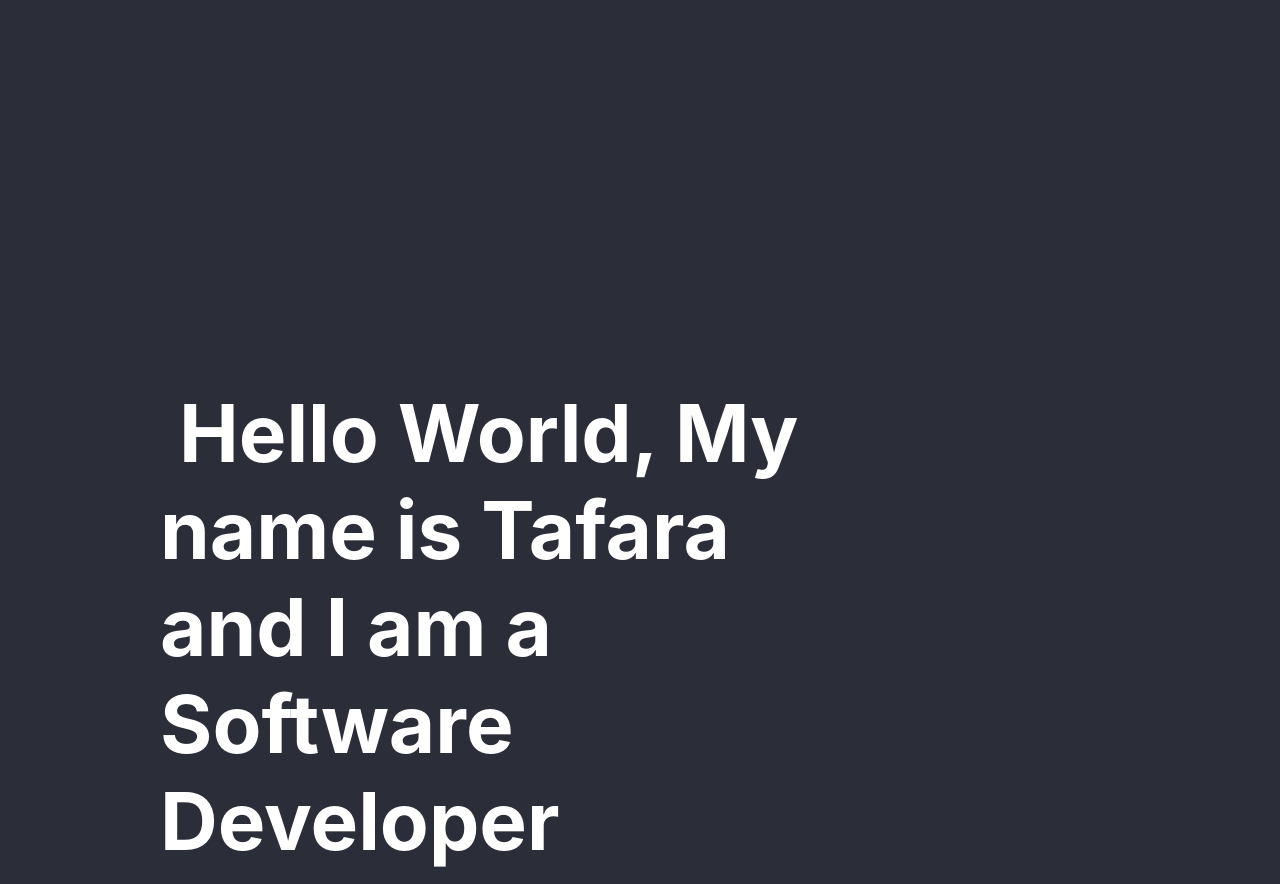
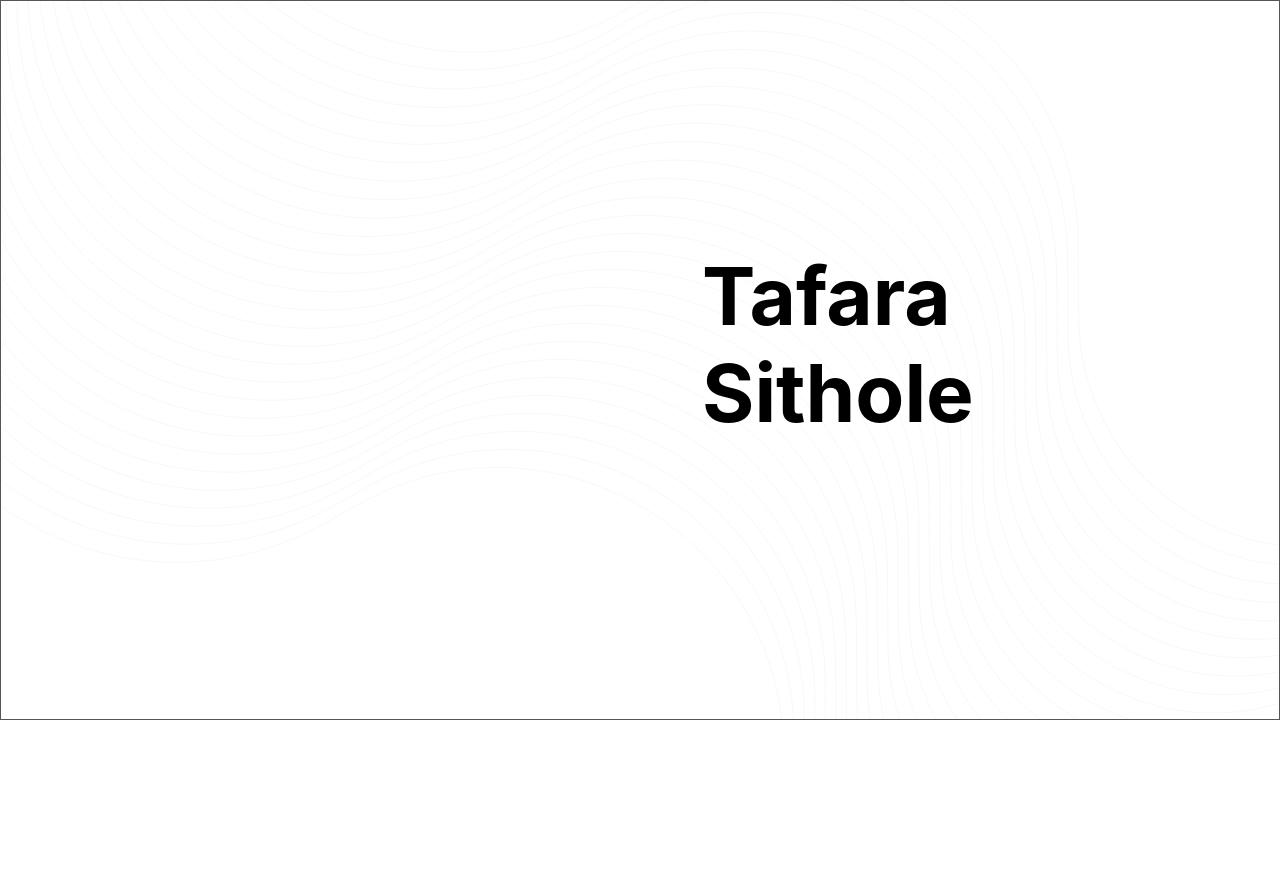
Before and after one commit to Taf-s/my-react-app, a React (Create React App) app: page / in a window 1280 px wide. After the commit the page ends 840 px from the top, so only its background shows below. Built offline with nearby package versions, Linux system fonts and the light colour scheme.

Commit message:
changes background design and header element

```diff
--- a/src/App.css
+++ b/src/App.css
@@ -1,10 +1,13 @@
+
+body {
+  margin: 0;
+  background-image:url("background.svg");
+  background-repeat: no-repeat;
+  background-size: contain;
+  height: 100%;
+}
 
 /* Styles for the layout container */
-body {
-  margin: 0;
-  background-color: #2B2D38;
-  height: 100%;
-}
 
 .layout {
   min-height: 100vh;
@@ -12,34 +15,19 @@ body {
   padding: 20px;
 }
 /* Styles for the title inside the layout */
+.heading {
+  position: relative;
+  top: 173px; /* Y position */
+  left: 682px; /* X position */
+  width: 517px; /* Width */
+  height: 123px; /* Height */
+}
 .title {
-  position: absolute;
-  top: 330px; /* Y position */
-  left: 160px; /* X position */
-  width: 700px; /* Width */
-  height: 500px; /* Height */
-  color: white;
+
+
+  color: black;
   font-size: 80px;
-  font-weight: bold;
+  font-weight: bold;;
   overflow: hidden;
   white-space: pre-wrap;
-  animation: typing 3s steps(20, end), blink 0.5s step-end infinite alternate;
 }
-
-@keyframes typing {
-  from {
-    width: 0;
-  }
-  to {
-    width: 100%;
-  }
-}
-
-@keyframes blink {
-  from, to {
-    border-color: transparent;
-  }
-  50% {
-    border-color: red;
-  }
-}
--- a/src/components/layout.js
+++ b/src/components/layout.js
@@ -3,10 +3,9 @@ import React from "react";
 const Layout = () => {
   return (
     <div className="layout">
-      <h1 className="title">
-        {" "}
-        Hello World, My name is Tafara and I am a Software Developer
-      </h1>
+      <div className="heading">
+        <h1 className="title">Tafara Sithole</h1>
+      </div>
     </div>
   );
 };
```
Also changed, not shown: src/background.svg (added).
